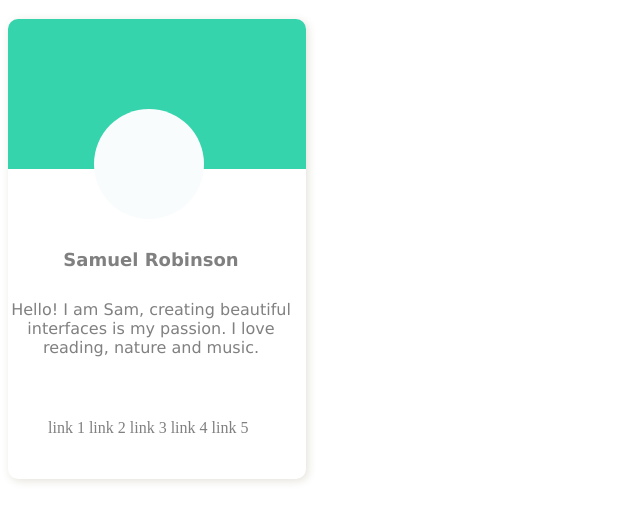
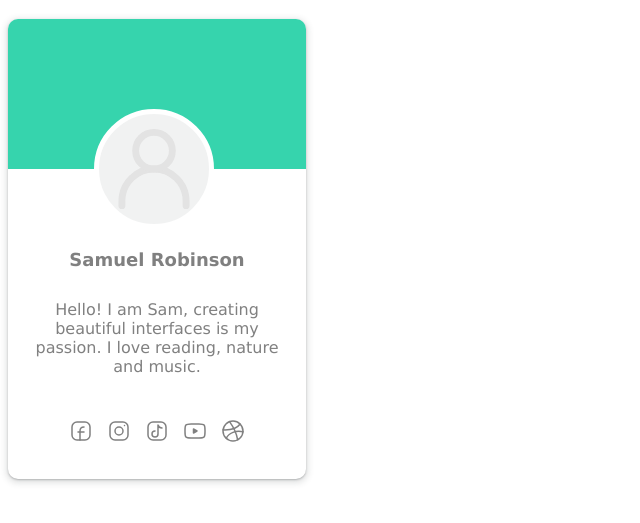
Before and after one commit to Federicovilla09/usercard, a plain HTML site: page index.html in a window 1280 px wide. Shown: the part 61-584 px from the top of the page, without its empty margins (0-640 px from the left). Drawn offline with Linux system fonts and the light colour scheme.

Commit message:
Modificaciones en la card

```diff
--- a/index.html
+++ b/index.html
@@ -4,35 +4,189 @@
     <meta charset="UTF-8" />
     <meta http-equiv="X-UA-Compatible" content="IE=edge" />
     <meta name="viewport" content="width=device-width, initial-scale=1.0" />
-    <link rel="stylesheet" href="./style.css">
+    <link rel="stylesheet" href="./style.css" />
     <title>usercard</title>
   </head>
   <body>
-
     <h1>usercard</h1>
     <!-- card container -->
     <div class="card-container">
       <!-- card header -->
       <div class="card-header">
         <!-- user avatar -->
-        <div class="user-avatar"></div>
+        <div class="user-avatar">
+          <svg
+            width="100%"
+            height="100%"
+            stroke-width="1.5"
+            viewBox="0 0 24 24"
+            fill="none"
+            xmlns="http://www.w3.org/2000/svg"
+          >
+            <path
+              d="M5 20V19C5 15.134 8.13401 12 12 12V12C15.866 12 19 15.134 19 19V20"
+              stroke="currentColor"
+              stroke-linecap="round"
+              stroke-linejoin="round"
+            />
+            <path
+              d="M12 12C14.2091 12 16 10.2091 16 8C16 5.79086 14.2091 4 12 4C9.79086 4 8 5.79086 8 8C8 10.2091 9.79086 12 12 12Z"
+              stroke="currentColor"
+              stroke-linecap="round"
+              stroke-linejoin="round"
+            />
+          </svg>
+        </div>
       </div>
       <!-- card body -->
-      <div class="car-body">
+      <div class="card-body">
         <h5>Samuel Robinson</h5>
-        <p>Hello! I am Sam, creating beautiful
-          interfaces is my passion. I love
+        <p>
+          Hello! I am Sam, creating beautiful interfaces is my passion. I love
           reading, nature and music.
         </p>
       </div>
       <!-- card footer -->
       <div class="card-footer">
         <ul>
-          <li>link 1</li>
-          <li>link 2</li>
-          <li>link 3</li>
-          <li>link 4</li>
-          <li>link 5</li>
+          <li>
+            <svg
+              width="24"
+              height="24"
+              stroke-width="1.5"
+              viewBox="0 0 24 24"
+              fill="none"
+              xmlns="http://www.w3.org/2000/svg"
+            >
+              <path
+                d="M21 8V16C21 18.7614 18.7614 21 16 21H8C5.23858 21 3 18.7614 3 16V8C3 5.23858 5.23858 3 8 3H16C18.7614 3 21 5.23858 21 8Z"
+                stroke="currentColor"
+                stroke-linecap="round"
+                stroke-linejoin="round"
+              />
+              <path
+                d="M11 21C11 18 11 15 11 12C11 9.8125 11.5 8 15 8"
+                stroke="currentColor"
+                stroke-linecap="round"
+                stroke-linejoin="round"
+              />
+              <path
+                d="M9 13H11H15"
+                stroke="currentColor"
+                stroke-linecap="round"
+                stroke-linejoin="round"
+              />
+            </svg>
+          </li>
+          <li>
+            <svg
+              width="24"
+              height="24"
+              stroke-width="1.5"
+              viewBox="0 0 24 24"
+              fill="none"
+              xmlns="http://www.w3.org/2000/svg"
+            >
+              <path
+                d="M12 16C14.2091 16 16 14.2091 16 12C16 9.79086 14.2091 8 12 8C9.79086 8 8 9.79086 8 12C8 14.2091 9.79086 16 12 16Z"
+                stroke="currentColor"
+                stroke-linecap="round"
+                stroke-linejoin="round"
+              />
+              <path
+                d="M3 16V8C3 5.23858 5.23858 3 8 3H16C18.7614 3 21 5.23858 21 8V16C21 18.7614 18.7614 21 16 21H8C5.23858 21 3 18.7614 3 16Z"
+                stroke="currentColor"
+                stroke-width="1.5"
+              />
+              <path
+                d="M17.5 6.51L17.51 6.49889"
+                stroke="currentColor"
+                stroke-linecap="round"
+                stroke-linejoin="round"
+              />
+            </svg>
+          </li>
+          <li>
+            <svg
+              width="24"
+              height="24"
+              stroke-width="1.5"
+              viewBox="0 0 24 24"
+              fill="none"
+              xmlns="http://www.w3.org/2000/svg"
+            >
+              <path
+                d="M21 8V16C21 18.7614 18.7614 21 16 21H8C5.23858 21 3 18.7614 3 16V8C3 5.23858 5.23858 3 8 3H16C18.7614 3 21 5.23858 21 8Z"
+                stroke="currentColor"
+                stroke-linecap="round"
+                stroke-linejoin="round"
+              />
+              <path
+                d="M10 12C8.34315 12 7 13.3431 7 15C7 16.6569 8.34315 18 10 18C11.6569 18 13 16.6569 13 15V6C13.3333 7 14.6 9 17 9"
+                stroke="currentColor"
+                stroke-linecap="round"
+                stroke-linejoin="round"
+              />
+            </svg>
+          </li>
+          <li>
+            <svg
+              width="24"
+              height="24"
+              stroke-width="1.5"
+              viewBox="0 0 24 24"
+              fill="none"
+              xmlns="http://www.w3.org/2000/svg"
+            >
+              <path
+                d="M14 12L10.5 14V10L14 12Z"
+                fill="currentColor"
+                stroke="currentColor"
+                stroke-linecap="round"
+                stroke-linejoin="round"
+              />
+              <path
+                d="M2 12.7075V11.2924C2 8.39705 2 6.94939 2.90549 6.01792C3.81099 5.08645 5.23656 5.04613 8.08769 4.96549C9.43873 4.92728 10.8188 4.8999 12 4.8999C13.1812 4.8999 14.5613 4.92728 15.9123 4.96549C18.7634 5.04613 20.189 5.08645 21.0945 6.01792C22 6.94939 22 8.39705 22 11.2924V12.7075C22 15.6028 22 17.0505 21.0945 17.9819C20.189 18.9134 18.7635 18.9537 15.9124 19.0344C14.5613 19.0726 13.1812 19.1 12 19.1C10.8188 19.1 9.43867 19.0726 8.0876 19.0344C5.23651 18.9537 3.81097 18.9134 2.90548 17.9819C2 17.0505 2 15.6028 2 12.7075Z"
+                stroke="currentColor"
+                stroke-width="1.5"
+              />
+            </svg>
+          </li>
+          <li>
+            <svg
+              width="24"
+              height="24"
+              stroke-width="1.5"
+              viewBox="0 0 24 24"
+              fill="none"
+              xmlns="http://www.w3.org/2000/svg"
+            >
+              <path
+                d="M2 12C2 17.5228 6.47715 22 12 22C17.5228 22 22 17.5228 22 12C22 6.47715 17.5228 2 12 2C6.47715 2 2 6.47715 2 12Z"
+                stroke="currentColor"
+                stroke-linecap="round"
+                stroke-linejoin="round"
+              />
+              <path
+                d="M16.6726 20.8435C15.5 14 12.5 8.00003 8.5 2.62964"
+                stroke="currentColor"
+                stroke-linecap="round"
+                stroke-linejoin="round"
+              />
+              <path
+                d="M2.06653 10.8406C6.00004 11 15.2829 10.5 19.1415 5"
+                stroke="currentColor"
+                stroke-linecap="round"
+                stroke-linejoin="round"
+              />
+              <path
+                d="M21.9677 12.81C15.3438 10.8407 7.50002 14.0001 5.23145 19.3613"
+                stroke="currentColor"
+                stroke-linecap="round"
+                stroke-linejoin="round"
+              />
+            </svg>
+          </li>
         </ul>
       </div>
     </div>
--- a/style.css
+++ b/style.css
@@ -4,7 +4,8 @@
   height: 460px;
   border: none;
   border-radius: 10px;
-  box-shadow: 2px 2px 8px rgba(89, 73, 30, 0.16);
+  box-shadow: rgba(60, 64, 67, 0.3) 0px 1px 2px 0px,
+  rgba(60, 64, 67, 0.15) 0px 2px 6px 2px;
 }
 
 .card-header{
@@ -15,33 +16,34 @@
 }
 
 .user-avatar{
+  color: #e3e3e3;
   position: absolute;
   width: 110px;
   height: 110px;
   align-items: center;
-  background-color: white;
+  background-color: #f1f2f2;
   border-radius: 50%;
   top: 90px;
   left: 86px;
-  background-color: rgb(248, 252, 252);
+  border: 5px solid white;
 }
 
-.car-body{
-  width: 286px;
+.card-body{
   height: 120px;
   margin-top: 80px;
+  padding: 0 27px;
   text-align: center;
 }
 
 
-.car-body h5{
+.card-body h5{
   font-size: 18px;
   font-family: 'Lucida Sans', 'Lucida Sans Regular', 'Lucida Grande', 'Lucida Sans Unicode', Geneva, Verdana, sans-serif;
   text-align: center;
   color: gray;
 }
 
-.car-body p{
+.card-body p{
   font-size: 16px;
   font-family: 'Lucida Sans',
   'Lucida Sans Regular',
@@ -57,11 +59,13 @@
 .card-footer ul{
   justify-content: center;
   margin-top: 50px;
+  padding: 0;
+  display: flex;
+  gap: 14px;
 }
 
 .card-footer li{
   list-style: none;
   display: inline;
-  margin-top: 20px;
   color: gray;
 }
```
